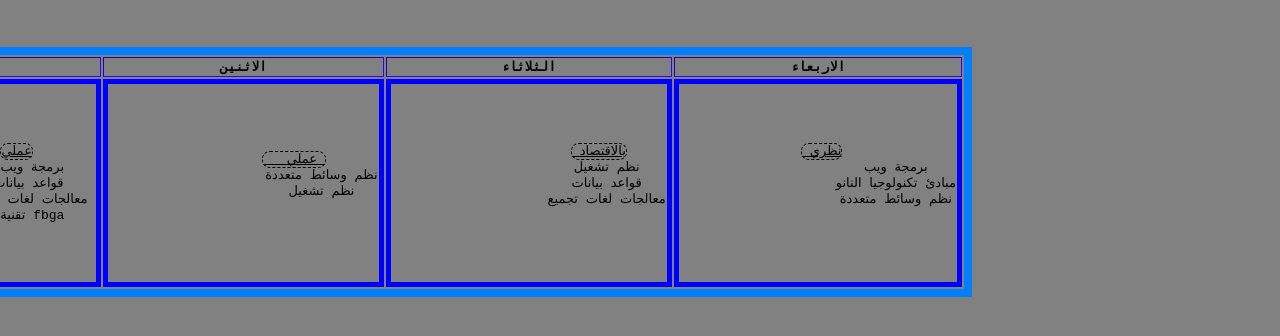
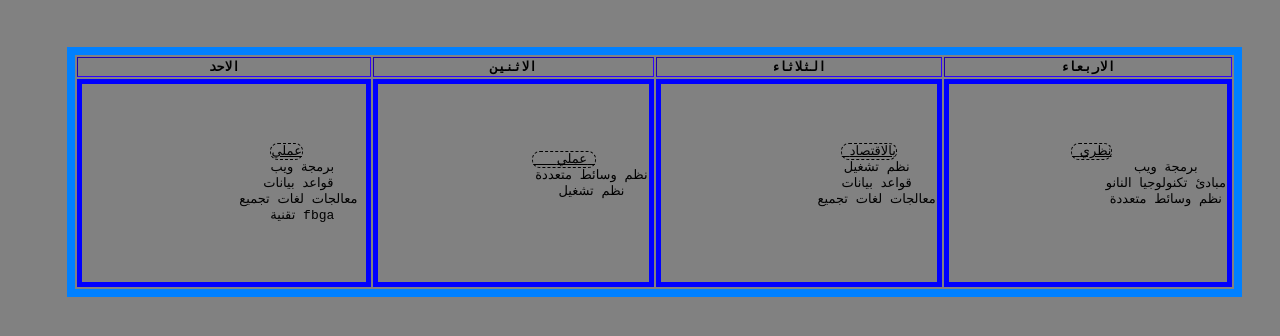
Before and after one commit to alisho221/my-websit, a plain HTML site: page htma2.html in a window 1280 px wide. Shown: the part 402-738 px from the top of the page. Drawn offline with Linux system fonts and the light colour scheme.

Commit message:
Update style.css

```diff
--- a/style.css
+++ b/style.css
@@ -32,7 +32,7 @@ h2{
 }
 table{
      border: solid 8px rgb(0, 128, 255);
-     margin-right: 300px;
+     margin-right: 30px;
 
 
 }
```
